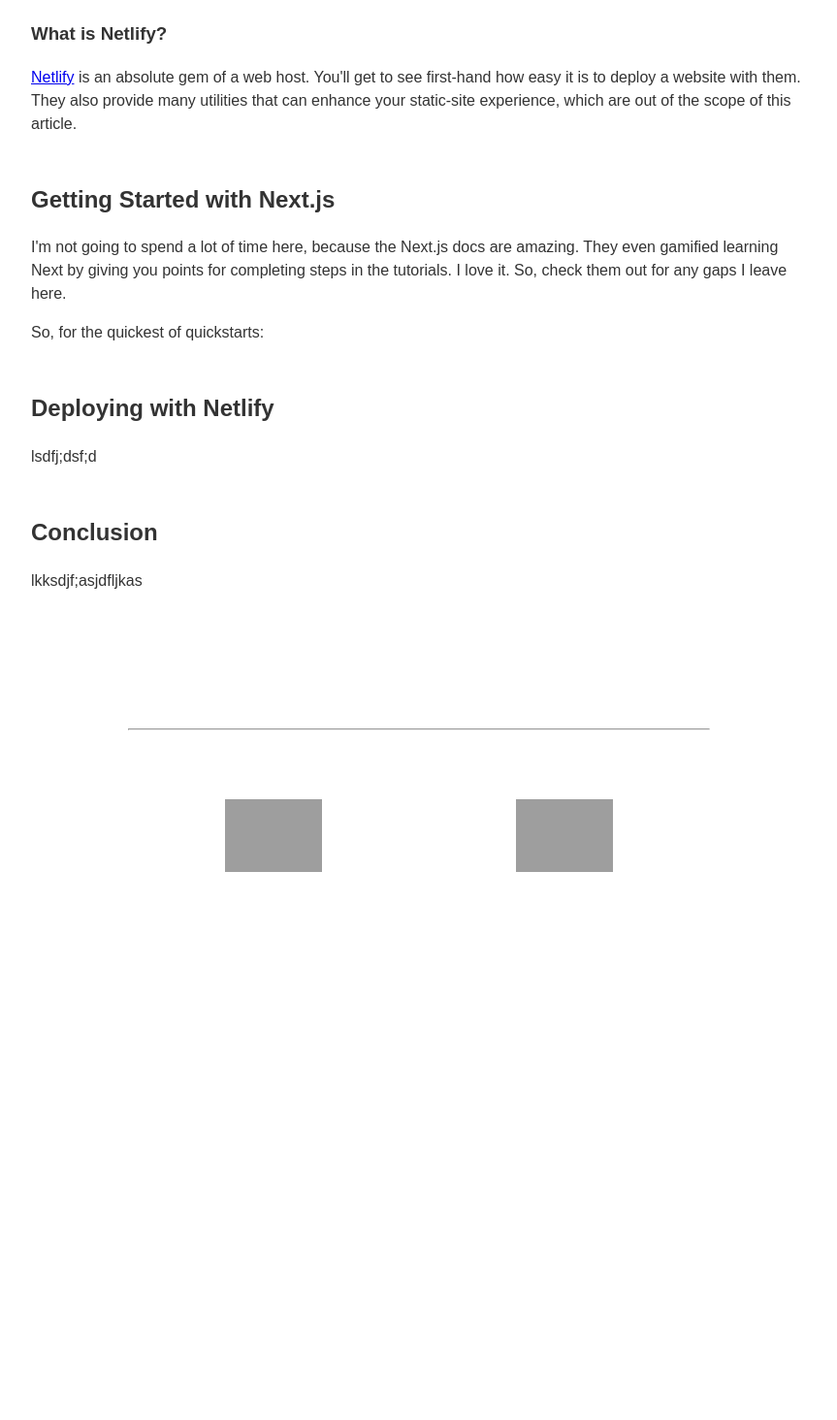
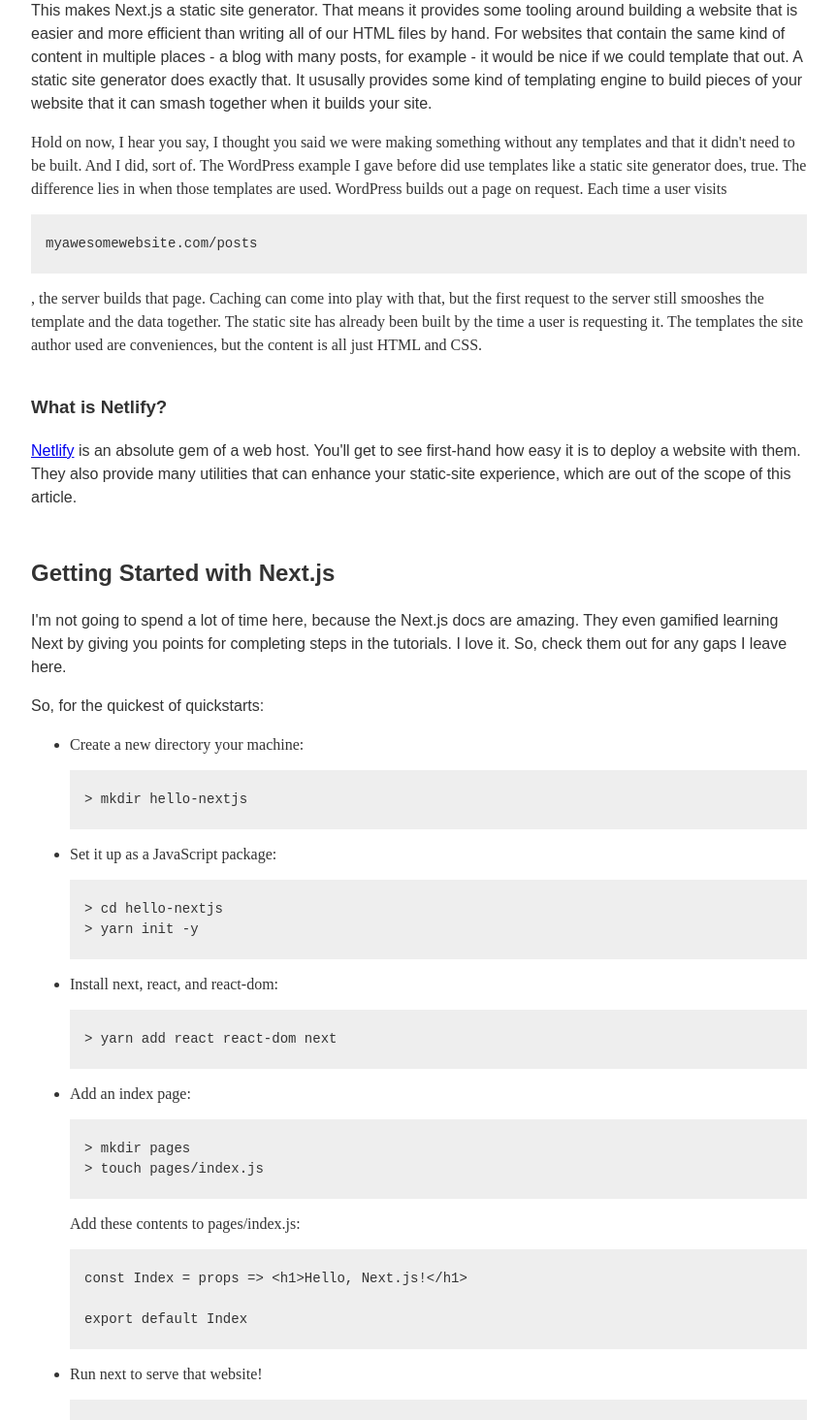
Before and after one commit to kyle-hall/website, a Next.js app: page /posts/deploy-static-site-with-next-and-netlify in a window 1280 px wide. Shown: the part 1100-2564 px from the top of the page at 97% size, without its empty margins (208-1071 px from the left). Before the commit the page ends 2061 px from the top, so only its background shows below. Built offline with nearby package versions, Linux system fonts and the light colour scheme; grey boxes are pictures that could not be loaded.

Commit message:
add next setup

```diff
--- a/pages/posts/deploy-static-site-with-next-and-netlify.js
+++ b/pages/posts/deploy-static-site-with-next-and-netlify.js
@@ -58,6 +58,26 @@ const Post = props => (
             defaults and set-up to help you get started creating React apps quickly. It also has the
             option to export that app as a static site, which is what we'll be doing.
           </p>
+          <p style={blogStyles.contentStyle}>
+            This makes Next.js a static site generator. That means it provides some tooling around
+            building a website that is easier and more efficient than writing all of our HTML files
+            by hand. For websites that contain the same kind of content in multiple places - a blog
+            with many posts, for example - it would be nice if we could template that out. A static
+            site generator does exactly that. It ususally provides some kind of templating engine to
+            build pieces of your website that it can smash together when it builds your site.
+          </p>
+          <p stye={blogStyles.contentStyle}>
+            Hold on now, I hear you say, I thought you said we were making something without any
+            templates and that it didn't need to be built. And I did, sort of. The WordPress example
+            I gave before did use templates like a static site generator does, true. The difference
+            lies in when those templates are used. WordPress builds out a page on request. Each time
+            a user visits{' '}
+            <pre style={blogStyles.codeSampleStyling}>{`myawesomewebsite.com/posts`}</pre>, the
+            server builds that page. Caching can come into play with that, but the first request to
+            the server still smooshes the template and the data together. The static site has
+            already been built by the time a user is requesting it. The templates the site author
+            used are conveniences, but the content is all just HTML and CSS.
+          </p>
           <h3 style={blogStyles.headerStyles}>What is Netlify?</h3>
           <p style={blogStyles.contentStyle}>
             <a href='https://netlify.com/'>Netlify</a> is an absolute gem of a web host. You'll get
@@ -74,6 +94,43 @@ const Post = props => (
             I love it. So, check them out for any gaps I leave here.
           </p>
           <p style={blogStyles.contentStyle}>So, for the quickest of quickstarts:</p>
+          <ul>
+            <li>
+              Create a new directory your machine:{' '}
+              <pre style={blogStyles.codeSampleStyling}>{`> mkdir hello-nextjs`}</pre>
+            </li>
+            <li>
+              Set it up as a JavaScript package:
+              <pre style={blogStyles.codeSampleStyling}>{`> cd hello-nextjs
+> yarn init -y
+`}</pre>
+            </li>
+            <li>
+              Install next, react, and react-dom:
+              <pre style={blogStyles.codeSampleStyling}>{`> yarn add react react-dom next`}</pre>
+            </li>
+            <li>
+              Add an index page:
+              <pre style={blogStyles.codeSampleStyling}>{`> mkdir pages
+> touch pages/index.js
+`}</pre>
+            </li>
+            Add these contents to pages/index.js:
+            <pre
+              style={blogStyles.codeSampleStyling}
+            >{`const Index = props => <h1>Hello, Next.js!</h1>
+
+export default Index
+`}</pre>
+            <li>
+              Run next to serve that website!
+              <pre style={blogStyles.codeSampleStyling}>{`> ./node_modules/.bin/next`}</pre>
+            </li>
+          </ul>
+          <p style={blogStyles.contentStyle}>
+            That does feel like a lot - for a quickstart - but it gets us to a point where we can
+            deploy. So, push that code up to a git repository, and let's go to Netlify!
+          </p>
         </section>
         <section>
           <h2 style={blogStyles.headerStyles}>Deploying with Netlify</h2>
```
